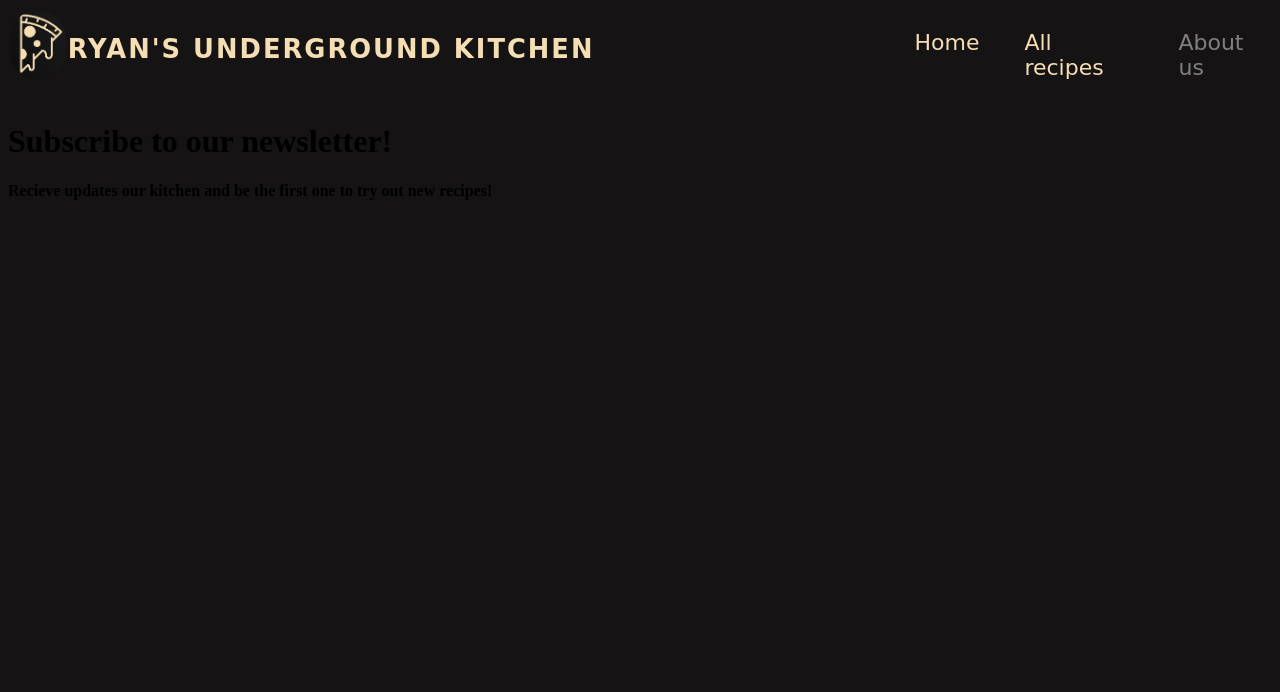
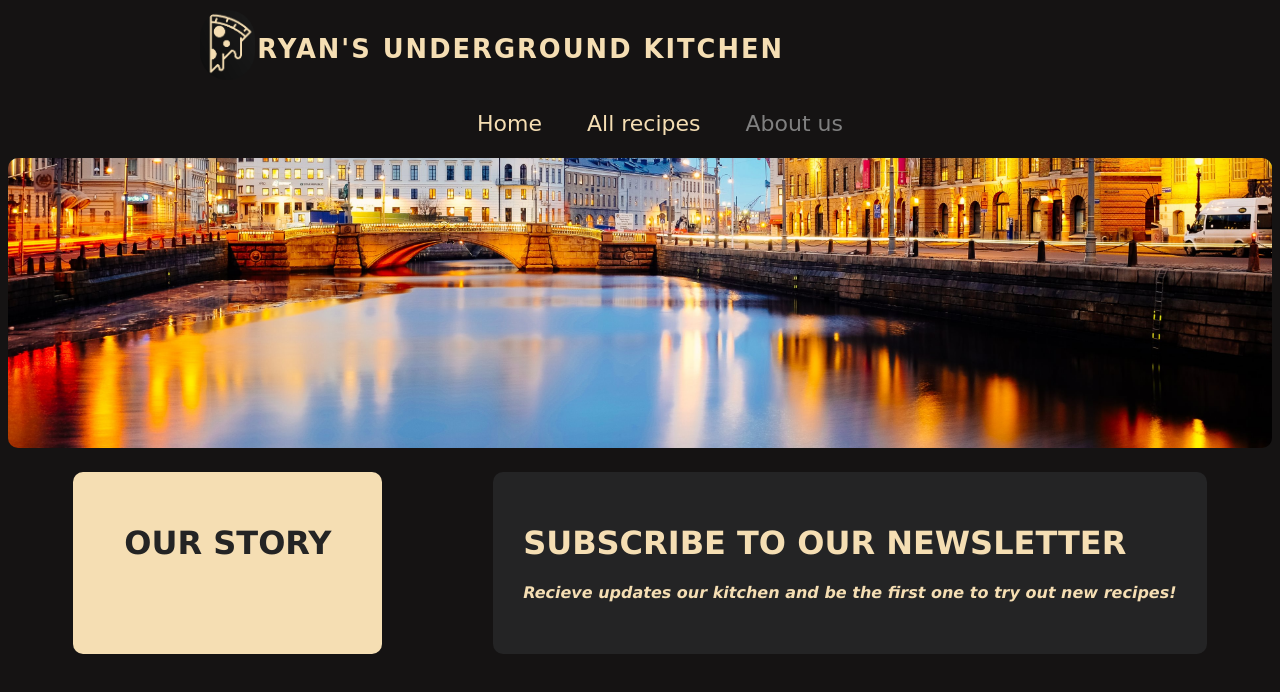
Before and after one commit to RyanLindman/recipe-app, a React (Vite) app in the folder frontend/: page /about in a window 1280 px wide. Shown: the top 692 px of the page. Built offline with nearby package versions, Linux system fonts and the light colour scheme.

Commit message:
styling made and additional images added

```diff
--- /dev/null
+++ b/frontend/src/AboutPage.css
@@ -0,0 +1,44 @@
+.main-container {
+
+    font-family: "Verdana", sans-serif;
+    display: flex;
+    justify-content: space-around;
+    margin: 10px;
+    margin-top: 20px;
+    flex-wrap: wrap;
+
+}
+
+.banner-image img {
+    width: 100%;
+    height: 290px;
+    object-fit: cover;
+    border-radius: 10px;
+
+}
+
+
+.story-container {
+
+
+    background-color:wheat;
+    padding: 30px;
+    border-radius: 10px;
+    color: #242424;
+    width: 20%;
+    text-align: center;
+
+}
+
+.newsletter-container {
+
+    background-color: #242425;
+    color: wheat;
+    padding: 30px;
+    border-radius: 10px;
+
+
+
+
+
+}
--- a/frontend/src/HomePage.css
+++ b/frontend/src/HomePage.css
@@ -16,7 +16,7 @@
     font-variant: small-caps;
 }
 
-img {
+.carousel img {
     object-fit: cover;
   height: max(10rem, 30vh);
   border-radius: 10px;
--- a/frontend/src/components/Header.css
+++ b/frontend/src/components/Header.css
@@ -34,4 +34,5 @@
 header {
   display: flex;
   justify-content: space-around;
+  flex-wrap: wrap;
 }
--- a/frontend/src/recipe_data.json
+++ b/frontend/src/recipe_data.json
@@ -8,6 +8,12 @@
     "EstimatedCookingTime": "30 minutes"
   },
   {
+    "id": 2,
+    "name": "Pancakes",
+    "ingredients": ["Eggs", "Milk", "Sugar"],
+    "description": "Recipe for standard pancakes",
+    "instructions": ["", ""],
+    "EstimatedCookingTime": "30 minutes"
 
 
   }
--- a/frontend/src/views/AboutPage.tsx
+++ b/frontend/src/views/AboutPage.tsx
@@ -1,12 +1,25 @@
 import Header from "../components/Header";
+import "../AboutPage.css";
 
 const AboutPage = () => {
   return (
     <>
       <Header fontSize={22} selectedPage="about" />
-      <div>
-        <h1>Subscribe to our newsletter!</h1>
-        <h4>Recieve updates our kitchen and be the first one to try out new recipes!</h4>
+      <div className="banner-image">
+        <img src="/göteborg.jpg" alt="story-img" />
+      </div>
+      <div className="main-container">
+        <div className="story-container">
+          <h1 style={{textTransform:"uppercase"}}>Our Story</h1>
+        </div>
+
+        <div className="newsletter-container">
+          <h1 style={{textTransform:"uppercase"}}>Subscribe to our newsletter</h1>
+          <h4 style={{fontStyle:"italic"}}>
+            Recieve updates our kitchen and be the first one to try out new
+            recipes!
+          </h4>
+        </div>
       </div>
     </>
   );
--- a/frontend/src/views/HomePage.tsx
+++ b/frontend/src/views/HomePage.tsx
@@ -23,6 +23,8 @@ const HomePage = () => {
       items: 1,
     },
   };
+
+
 
   return (
     <>
```
Also changed, not shown: frontend/public/göteborg.jpg (added).
